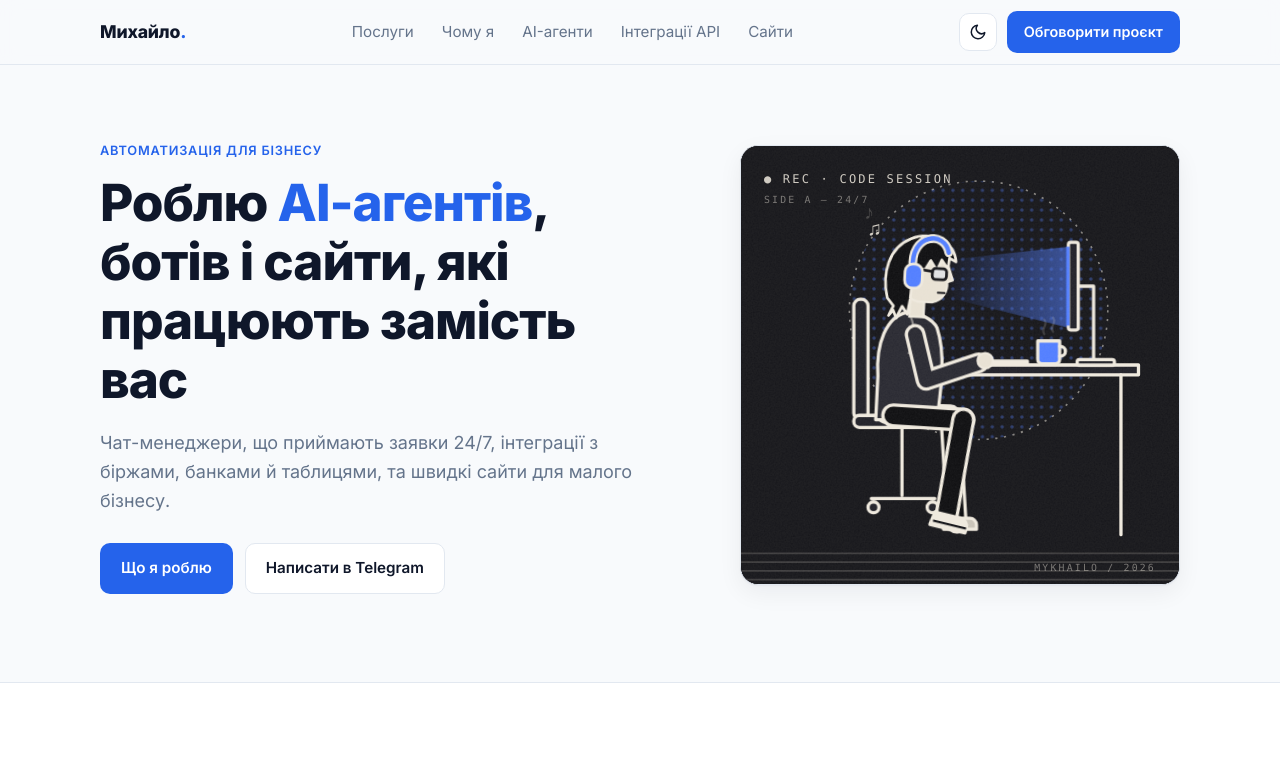
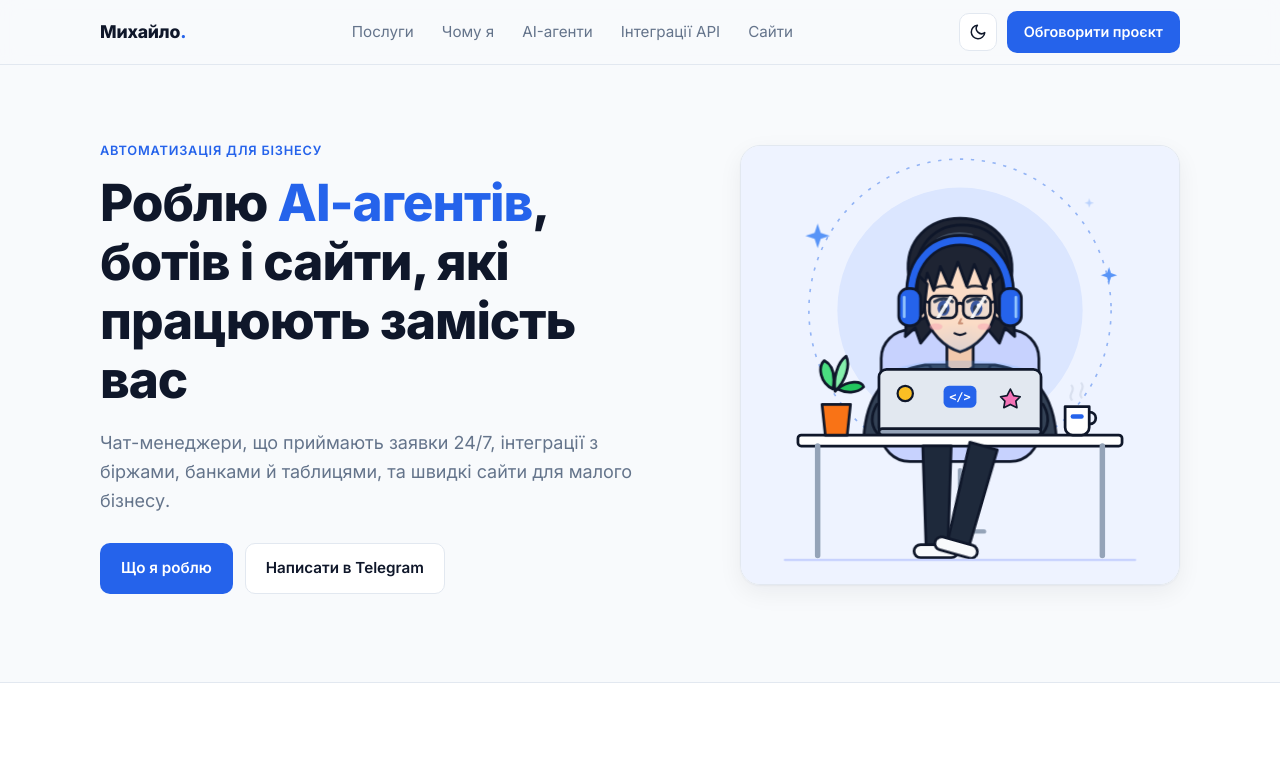
Before and after one commit to ssanqk/lendingportfolio, a plain HTML site: page index.html in a window 1280 px wide. Shown: the top 768 px of the page. Drawn offline with Linux system fonts and the light colour scheme.

Commit message:
Hero: аніме-ілюстрація — вид з-за ноутбука, під палітру й тему сайту
Co-Authored-By: Claude Opus 5.5 <noreply@anthropic.com>
Claude-Session: https://claude.ai/code/session_01QfQqG6dsXgFvdHdXqsmTkU

```diff
--- a/assets/css/style.css
+++ b/assets/css/style.css
@@ -132,46 +132,77 @@ h3 { font-size: 1.1rem; font-weight: 650; }
 .hero-stats b { display: block; font-size: 1.5rem; font-weight: 800; }
 .hero-stats span { font-size: .85rem; color: var(--muted); }
 
-/* ===== Ілюстрація в hero (постпанк-постер) ===== */
+/* ===== Ілюстрація в hero (аніме-стиль) ===== */
 .hero-art {
+  --art-bg: #eef3ff; --art-blob: #dbe6ff; --art-ring: #93b4f5;
+  --art-chair: #c7d2fe; --art-desk: #ffffff; --art-desk-leg: #94a3b8; --art-floor: #c7d2fe;
   max-width: 440px; width: 100%; margin-left: auto;
-  border-radius: 18px; overflow: hidden; box-shadow: var(--shadow);
-  border: 1px solid var(--border); background: #131317;
+  border-radius: 20px; overflow: hidden; box-shadow: var(--shadow);
+  border: 1px solid var(--border);
+}
+:root[data-theme="dark"] .hero-art {
+  --art-bg: #0f1a30; --art-blob: #1a2d52; --art-ring: #2c4a85;
+  --art-chair: #24375e; --art-desk: #cbd5e1; --art-desk-leg: #475569; --art-floor: #24375e;
+}
+@media (prefers-color-scheme: dark) {
+  :root:not([data-theme="light"]) .hero-art {
+    --art-bg: #0f1a30; --art-blob: #1a2d52; --art-ring: #2c4a85;
+    --art-chair: #24375e; --art-desk: #cbd5e1; --art-desk-leg: #475569; --art-floor: #24375e;
+  }
 }
 .hero-art svg { display: block; width: 100%; height: auto; }
-.hero-art svg * { transform-box: view-box; }
+.hero-art .a-bg { fill: var(--art-bg); }
+.hero-art .a-blob { fill: var(--art-blob); }
+.hero-art .a-ring { stroke: var(--art-ring); }
+.hero-art .a-chair { fill: var(--art-chair); stroke: #0f172a; stroke-width: 2.5; }
+.hero-art .a-desk { fill: var(--art-desk); }
+.hero-art .a-desk-leg { stroke: var(--art-desk-leg); }
+.hero-art .a-floor { stroke: var(--art-floor); }
 
-/* Голова качається в ритм */
-.art-head { transform-origin: 205px 150px; animation: bob 1.1s ease-in-out infinite; }
-@keyframes bob { 0%, 100% { transform: rotate(0deg); } 50% { transform: rotate(3deg); } }
+/* Кліпає очима */
+.art-eye { transform-box: fill-box; transform-origin: center; animation: blink 4.6s infinite; }
+@keyframes blink { 0%, 93%, 100% { transform: scaleY(1); } 95.5% { transform: scaleY(.1); } }
+
+/* Відблиск на окулярах */
+.art-glare { animation: glare 6s ease-in-out infinite; }
+@keyframes glare { 0%, 70%, 100% { opacity: .25; } 80% { opacity: .95; } }
+
+/* Іноді задумливо нахиляє голову */
+.art-head { transform-box: view-box; transform-origin: 200px 196px; animation: think 9s ease-in-out infinite; }
+@keyframes think { 0%, 62%, 100% { transform: rotate(0deg); } 68%, 84% { transform: rotate(-4deg); } }
+
+/* Друкує */
+.art-arms { animation: type 3.2s infinite; }
+@keyframes type {
+  0%, 100% { transform: translateY(0); }
+  5% { transform: translateY(1.5px); } 10% { transform: translateY(0); }
+  15% { transform: translateY(1.5px); } 20% { transform: translateY(0); }
+  25% { transform: translateY(1.5px); } 30% { transform: translateY(0); }
+  40% { transform: translateY(1.5px); } 45% { transform: translateY(0); }
+}
 
 /* Нога час від часу чухає іншу ногу */
-.art-leg { transform-origin: 248px 250px; animation: scratch 8s ease-in-out infinite; }
+.art-leg { transform-box: view-box; transform-origin: 221px 276px; animation: scratch 8s ease-in-out infinite; }
 @keyframes scratch {
   0%, 58%   { transform: rotate(0deg); }
-  62%       { transform: rotate(14deg); }
-  65%       { transform: rotate(9deg); }
-  68%       { transform: rotate(15deg); }
-  71%       { transform: rotate(9deg); }
-  74%       { transform: rotate(15deg); }
-  77%       { transform: rotate(9deg); }
+  62%       { transform: rotate(16deg); }
+  65%       { transform: rotate(11deg); }
+  68%       { transform: rotate(17deg); }
+  71%       { transform: rotate(11deg); }
+  74%       { transform: rotate(17deg); }
+  77%       { transform: rotate(11deg); }
   82%, 100% { transform: rotate(0deg); }
 }
 
-/* Ноти вилітають з навушників */
-.art-note { opacity: 0; animation: note 3s ease-out infinite; }
-.art-note.n2 { animation-delay: 1.5s; }
-@keyframes note {
-  0%   { opacity: 0; transform: translate(0, 0); }
-  20%  { opacity: .9; }
-  100% { opacity: 0; transform: translate(-22px, -40px); }
-}
-
-/* Пара над чашкою і мерехтіння монітора */
+/* Пара, світіння екрана, зірочки */
 .art-steam { animation: steam 2.4s ease-in-out infinite; }
-@keyframes steam { 0%, 100% { opacity: .15; transform: translateY(2px); } 50% { opacity: .6; transform: translateY(-3px); } }
-.art-glow { animation: flicker 4s steps(1) infinite; }
-@keyframes flicker { 0%, 100% { opacity: 1; } 47% { opacity: .75; } 49% { opacity: 1; } 83% { opacity: .85; } }
+@keyframes steam { 0%, 100% { opacity: .2; transform: translateY(2px); } 50% { opacity: .8; transform: translateY(-3px); } }
+.art-screen { animation: screen 3s ease-in-out infinite; }
+@keyframes screen { 0%, 100% { opacity: .14; } 50% { opacity: .24; } }
+.art-spark path { transform-box: fill-box; transform-origin: center; animation: twinkle 3s ease-in-out infinite; }
+.art-spark .s2 { animation-delay: 1s; }
+.art-spark .s3 { animation-delay: 2s; }
+@keyframes twinkle { 0%, 100% { opacity: .3; transform: scale(.7); } 50% { opacity: 1; transform: scale(1); } }
 
 /* ===== Картки ===== */
 .grid-3 { display: grid; grid-template-columns: repeat(3, 1fr); gap: 20px; }
--- a/index.html
+++ b/index.html
@@ -10,7 +10,7 @@
   <link rel="preconnect" href="https://fonts.googleapis.com">
   <link rel="preconnect" href="https://fonts.gstatic.com" crossorigin>
   <link href="https://fonts.googleapis.com/css2?family=Inter:wght@400;500;600;700;800&display=swap" rel="stylesheet">
-  <link rel="stylesheet" href="assets/css/style.css?v=3">
+  <link rel="stylesheet" href="assets/css/style.css?v=4">
 </head>
 <body>
 
@@ -52,136 +52,156 @@
         </div>
       </div>
 
-      <!-- Ілюстрація: Михайло за робочим місцем (постпанк-постер). Анімації — у style.css (.art-*) -->
-      <div class="hero-art" aria-label="Ілюстрація: Михайло працює за комп'ютером у навушниках">
-        <svg viewBox="45 0 400 400" xmlns="http://www.w3.org/2000/svg" role="img">
+      <!-- Ілюстрація: Михайло за ноутбуком (аніме-стиль, вид з-за ноутбука). Кольори фону — змінні --art-* у style.css, анімації — класи .art-* -->
+      <div class="hero-art" aria-label="Ілюстрація: Михайло працює за ноутбуком у навушниках">
+        <svg viewBox="0 0 400 400" xmlns="http://www.w3.org/2000/svg" role="img">
           <defs>
-            <pattern id="dots" width="9" height="9" patternUnits="userSpaceOnUse">
-              <circle cx="4.5" cy="4.5" r="1.6" fill="#4f7cff"/>
-            </pattern>
-            <linearGradient id="glow" x1="1" y1="0" x2="0" y2="0">
-              <stop offset="0" stop-color="#4f7cff" stop-opacity=".55"/>
-              <stop offset="1" stop-color="#4f7cff" stop-opacity="0"/>
-            </linearGradient>
-            <filter id="grain">
-              <feTurbulence type="fractalNoise" baseFrequency=".9" numOctaves="2" stitchTiles="stitch"/>
-              <feColorMatrix values="0 0 0 0 1  0 0 0 0 1  0 0 0 0 1  0 0 0 .09 0"/>
-            </filter>
-            <clipPath id="moon"><circle cx="262" cy="150" r="118"/></clipPath>
+            <radialGradient id="screenGlow" cx="50%" cy="100%" r="70%">
+              <stop offset="0" stop-color="#60a5fa" stop-opacity=".2"/>
+              <stop offset="1" stop-color="#60a5fa" stop-opacity="0"/>
+            </radialGradient>
+            <clipPath id="lensL"><rect x="172" y="137" width="25" height="20" rx="6"/></clipPath>
+            <clipPath id="lensR"><rect x="203" y="137" width="25" height="20" rx="6"/></clipPath>
           </defs>
 
           <!-- Фон -->
-          <rect x="45" width="400" height="400" fill="#131317"/>
-          <g clip-path="url(#moon)" opacity=".35">
-            <rect x="140" y="30" width="250" height="240" fill="url(#dots)"/>
-          </g>
-          <circle cx="262" cy="150" r="118" fill="none" stroke="#efe9dd" stroke-width="1.5" stroke-dasharray="2 6" opacity=".5"/>
-          <g stroke="#efe9dd" stroke-width="1.5" opacity=".18">
-            <path d="M45 372h400M45 380h400M45 388h400M45 396h400"/>
+          <rect width="400" height="400" class="a-bg"/>
+          <circle cx="200" cy="150" r="112" class="a-blob"/>
+          <circle cx="200" cy="150" r="138" fill="none" class="a-ring" stroke-width="1.5" stroke-dasharray="3 7"/>
+          <g class="art-spark" fill="#3b82f6">
+            <path d="M70 70l3 9 9 3-9 3-3 9-3-9-9-3 9-3z"/>
+            <path class="s2" d="M336 110l2 6 6 2-6 2-2 6-2-6-6-2 6-2z"/>
+            <path class="s3" d="M318 46l1.5 4.5 4.5 1.5-4.5 1.5-1.5 4.5-1.5-4.5-4.5-1.5 4.5-1.5z"/>
           </g>
 
-          <!-- Підпис-постер -->
-          <g font-family="ui-monospace, 'SFMono-Regular', Menlo, monospace" fill="#efe9dd">
-            <text x="66" y="34" font-size="11" letter-spacing="2" opacity=".85">● REC · CODE SESSION</text>
-            <text x="66" y="52" font-size="9" letter-spacing="2" opacity=".45">SIDE A — 24/7</text>
-            <text x="424" y="388" font-size="9" letter-spacing="2" opacity=".45" text-anchor="end">MYKHAILO / 2026</text>
+          <!-- Крісло за спиною -->
+          <rect x="128" y="168" width="144" height="120" rx="26" class="a-chair"/>
+
+          <!-- Волосся ззаду (середня довжина) -->
+          <path d="M153 118 C149 86 172 66 200 66 C228 66 251 86 247 120 L250 174 L241 166 L236 180 L226 168 L174 168 L164 180 L159 166 L150 174 Z"
+                fill="#1e2433" stroke="#0f172a" stroke-width="2.5" stroke-linejoin="round"/>
+
+          <!-- Тулуб (худі) -->
+          <path d="M112 268 C114 226 132 206 168 200 L232 200 C268 206 286 226 288 268 Z"
+                fill="#334155" stroke="#0f172a" stroke-width="2.5" stroke-linejoin="round"/>
+          <path d="M172 200 C178 218 222 218 228 200" fill="#2b3647" stroke="#0f172a" stroke-width="2.5"/>
+          <path d="M190 214 v22 M210 214 v22" stroke="#e2e8f0" stroke-width="2.5" stroke-linecap="round"/>
+
+          <!-- Руки (друкують, ховаються за ноутбуком) -->
+          <g class="art-arms" fill="#334155" stroke="#0f172a" stroke-width="2.5" stroke-linejoin="round">
+            <path d="M124 236 C116 250 120 262 132 268 L162 268 C150 256 142 246 138 232 Z"/>
+            <path d="M276 236 C284 250 280 262 268 268 L238 268 C250 256 258 246 262 232 Z"/>
+          </g>
+
+          <!-- Шия -->
+          <path d="M188 176 h24 v26 c-8 6 -16 6 -24 0 z" fill="#f2c9ad" stroke="#0f172a" stroke-width="2.5"/>
+
+          <!-- Голова (іноді нахиляється — «думає») -->
+          <g class="art-head">
+            <!-- вуха -->
+            <ellipse cx="164" cy="148" rx="7" ry="10" fill="#fbdcc6" stroke="#0f172a" stroke-width="2.5"/>
+            <ellipse cx="236" cy="148" rx="7" ry="10" fill="#fbdcc6" stroke="#0f172a" stroke-width="2.5"/>
+            <!-- обличчя -->
+            <path d="M166 122 C166 96 234 96 234 122 L232 152 C229 170 214 184 200 188 C186 184 171 170 168 152 Z"
+                  fill="#fbdcc6" stroke="#0f172a" stroke-width="2.5" stroke-linejoin="round"/>
+            <!-- світло від екрана на обличчі -->
+            <path d="M168 150 C171 170 186 184 200 188 C214 184 229 170 232 150 Z" fill="url(#screenGlow)"/>
+            <!-- рум'янець -->
+            <ellipse cx="178" cy="165" rx="6" ry="3" fill="#f9a8b4" opacity=".55"/>
+            <ellipse cx="222" cy="165" rx="6" ry="3" fill="#f9a8b4" opacity=".55"/>
+            <!-- брови -->
+            <path d="M176 130 q9 -4 17 -1 M207 129 q8 -3 17 1" fill="none" stroke="#1e2433" stroke-width="2.5" stroke-linecap="round"/>
+            <!-- очі (кліпають) -->
+            <g class="art-eye">
+              <path d="M177 142 q8 -5 16 0" fill="none" stroke="#0f172a" stroke-width="3" stroke-linecap="round"/>
+              <ellipse cx="185" cy="148" rx="5.5" ry="7" fill="#1e3a8a"/>
+              <ellipse cx="185" cy="149" rx="3" ry="4" fill="#0f172a"/>
+              <circle cx="187" cy="145.5" r="1.8" fill="#fff"/>
+            </g>
+            <g class="art-eye">
+              <path d="M207 142 q8 -5 16 0" fill="none" stroke="#0f172a" stroke-width="3" stroke-linecap="round"/>
+              <ellipse cx="215" cy="148" rx="5.5" ry="7" fill="#1e3a8a"/>
+              <ellipse cx="215" cy="149" rx="3" ry="4" fill="#0f172a"/>
+              <circle cx="217" cy="145.5" r="1.8" fill="#fff"/>
+            </g>
+            <!-- ніс і рот -->
+            <path d="M201 158 l-2 4 h3" fill="none" stroke="#c98f74" stroke-width="1.8" stroke-linecap="round" stroke-linejoin="round"/>
+            <path d="M195 171 q5 3 10 0" fill="none" stroke="#0f172a" stroke-width="2" stroke-linecap="round"/>
+            <!-- окуляри -->
+            <g fill="none" stroke="#0f172a" stroke-width="2.5">
+              <rect x="172" y="137" width="25" height="20" rx="6" fill="#bfdbfe" fill-opacity=".18"/>
+              <rect x="203" y="137" width="25" height="20" rx="6" fill="#bfdbfe" fill-opacity=".18"/>
+              <path d="M197 145 q3 -3 6 0 M172 143 l-7 -2 M228 143 l7 -2"/>
+            </g>
+            <!-- відблиск на скельцях -->
+            <g class="art-glare" stroke="#fff" stroke-width="3" stroke-linecap="round" opacity=".85">
+              <path clip-path="url(#lensL)" d="M178 160 L194 134"/>
+              <path clip-path="url(#lensR)" d="M209 160 L225 134"/>
+            </g>
+            <!-- чубчик і бічні пасма -->
+            <path d="M160 140 C152 96 174 72 202 72 C232 72 252 96 242 140 L237 124 L233 134 L228 112 L222 130 L213 108 L206 128 L198 106 L190 128 L182 110 L176 132 L170 116 L166 138 Z"
+                  fill="#1e2433" stroke="#0f172a" stroke-width="2.5" stroke-linejoin="round"/>
+            <path d="M180 86 q14 -8 30 -4" fill="none" stroke="#475569" stroke-width="4" stroke-linecap="round" opacity=".8"/>
+            <path d="M162 118 L158 160 L167 151 L170 126 Z M238 118 L242 160 L233 151 L230 126 Z"
+                  fill="#1e2433" stroke="#0f172a" stroke-width="2.5" stroke-linejoin="round"/>
+            <!-- навушники -->
+            <path d="M156 146 C146 66 254 66 244 146" fill="none" stroke="#0f172a" stroke-width="11" stroke-linecap="round"/>
+            <path d="M156 146 C146 66 254 66 244 146" fill="none" stroke="#2563eb" stroke-width="6" stroke-linecap="round"/>
+            <rect x="144" y="130" width="20" height="34" rx="9" fill="#2563eb" stroke="#0f172a" stroke-width="2.5"/>
+            <rect x="236" y="130" width="20" height="34" rx="9" fill="#2563eb" stroke="#0f172a" stroke-width="2.5"/>
+            <path d="M149 138 v18 M251 138 v18" stroke="#93c5fd" stroke-width="2.5" stroke-linecap="round"/>
+          </g>
+
+          <!-- Світіння екрана над кришкою -->
+          <ellipse cx="200" cy="212" rx="70" ry="16" fill="#60a5fa" opacity=".18" class="art-screen"/>
+
+          <!-- Ноутбук (задня кришка) -->
+          <g stroke="#0f172a" stroke-width="2.5" stroke-linejoin="round">
+            <rect x="126" y="204" width="148" height="60" rx="7" fill="#e2e8f0"/>
+            <rect x="126" y="258" width="148" height="6" rx="3" fill="#94a3b8"/>
+          </g>
+          <!-- наліпки на кришці -->
+          <g>
+            <rect x="185" y="219" width="30" height="20" rx="5" fill="#2563eb"/>
+            <text x="200" y="233" text-anchor="middle" font-family="ui-monospace, Menlo, monospace" font-size="11" font-weight="700" fill="#fff">&lt;/&gt;</text>
+            <circle cx="150" cy="226" r="7" fill="#fbbf24" stroke="#0f172a" stroke-width="2"/>
+            <path d="M246 222 l3 6 6 1 -4 4 1 6 -6 -3 -6 3 1 -6 -4 -4 6 -1 z" fill="#f472b6" stroke="#0f172a" stroke-width="1.5" stroke-linejoin="round"/>
           </g>
 
           <!-- Стіл -->
-          <g stroke="#efe9dd" stroke-width="3" stroke-linejoin="round" stroke-linecap="round">
-            <rect x="248" y="200" width="160" height="9" fill="#1e1e25"/>
-            <path d="M392 209v146" fill="none"/>
+          <rect x="52" y="264" width="296" height="10" rx="3" class="a-desk" stroke="#0f172a" stroke-width="2.5"/>
+          <path d="M70 274 v100 M330 274 v100" class="a-desk-leg" stroke-width="5" stroke-linecap="round"/>
+
+          <!-- Чашка з парою -->
+          <g stroke="#0f172a" stroke-width="2.5" stroke-linejoin="round">
+            <path d="M296 238 h22 v19 a7 7 0 0 1 -7 7 h-8 a7 7 0 0 1 -7 -7 z" fill="#fff"/>
+            <path d="M318 243 c8 0 8 11 0 11" fill="none"/>
+            <rect x="301" y="245" width="12" height="4" rx="2" fill="#2563eb" stroke="none"/>
           </g>
-          <!-- Світіння від монітора -->
-          <path class="art-glow" d="M344 92 L344 166 L232 138 L232 104 Z" fill="url(#glow)"/>
-          <!-- Монітор (збоку) -->
-          <g stroke="#efe9dd" stroke-width="3" stroke-linejoin="round" fill="#1e1e25">
-            <rect x="344" y="88" width="9" height="80" rx="2"/>
-            <path d="M353 128 h14 v70" fill="none"/>
-            <rect x="352" y="195" width="34" height="5" rx="2"/>
+          <g class="art-steam" stroke="#94a3b8" stroke-width="2" fill="none" stroke-linecap="round">
+            <path d="M302 230 c-4 -5 4 -8 0 -13"/><path d="M311 228 c-4 -5 4 -8 0 -13"/>
           </g>
-          <rect x="342" y="92" width="3" height="72" fill="#4f7cff"/>
-          <!-- Клавіатура -->
-          <rect x="262" y="195" width="46" height="5" rx="1.5" fill="#efe9dd"/>
-          <!-- Чашка з парою -->
-          <g stroke="#efe9dd" stroke-width="3" stroke-linejoin="round" stroke-linecap="round">
-            <path d="M316 178h20v17a4 4 0 0 1-4 4h-12a4 4 0 0 1-4-4z" fill="#4f7cff"/>
-            <path d="M336 183c7 0 7 9 0 9" fill="none"/>
-          </g>
-          <g class="art-steam" stroke="#efe9dd" stroke-width="2" fill="none" stroke-linecap="round" opacity=".6">
-            <path d="M322 170c-4-5 4-8 0-13"/>
-            <path d="M330 168c-4-5 4-8 0-13"/>
+          <!-- Рослинка -->
+          <g stroke="#0f172a" stroke-width="2.5" stroke-linejoin="round">
+            <path d="M84 222 c-12 -6 -14 -20 -8 -26 c8 4 10 14 8 26 z" fill="#4ade80"/>
+            <path d="M88 222 c10 -8 22 -8 24 -2 c-6 6 -16 6 -24 2 z" fill="#22c55e"/>
+            <path d="M86 224 c-2 -12 2 -26 10 -32 c4 8 0 22 -10 32 z" fill="#86efac"/>
+            <path d="M74 236 h26 l-3 28 h-20 z" fill="#f97316"/>
           </g>
 
-          <!-- Крісло -->
-          <g stroke="#efe9dd" stroke-width="3" stroke-linejoin="round" stroke-linecap="round" fill="#1e1e25">
-            <rect x="148" y="140" width="13" height="110" rx="6"/>
-            <rect x="148" y="246" width="92" height="11" rx="5"/>
-            <path d="M192 257v62M164 322h58" fill="none"/>
-            <circle cx="166" cy="330" r="5"/><circle cx="220" cy="330" r="5"/>
+          <!-- Ноги під столом -->
+          <g stroke="#0f172a" stroke-width="2.5" stroke-linejoin="round">
+            <path d="M200 296 v46 M178 352 h44" class="a-desk-leg" stroke-width="4" stroke-linecap="round" fill="none"/>
+            <!-- ліва нога (її чухаємо) -->
+            <path d="M166 274 h26 l-3 92 h-20 z" fill="#1e293b"/>
+            <path d="M164 364 h28 a6 6 0 0 1 0 12 h-28 a6 6 0 0 1 0 -12 z" fill="#f8fafc"/>
           </g>
-
-          <!-- Дальня нога (її чухаємо) -->
-          <g stroke="#efe9dd" stroke-width="3" stroke-linejoin="round" stroke-linecap="round">
-            <path d="M178 244 L236 246 L242 344" fill="none" stroke="#efe9dd" stroke-width="20"/>
-            <path d="M178 244 L236 246 L242 344" fill="none" stroke="#08080a" stroke-width="14"/>
-            <path d="M232 340 h22 a6 6 0 0 1 6 6 v4 h-30 z" fill="#c9c3b7"/>
+          <!-- права нога — час від часу чухає ліву -->
+          <g class="art-leg" stroke="#0f172a" stroke-width="2.5" stroke-linejoin="round">
+            <path d="M208 274 h26 l-1 92 h-20 z" fill="#1e293b"/>
+            <path d="M208 364 h28 a6 6 0 0 1 0 12 h-28 a6 6 0 0 1 0 -12 z" fill="#f8fafc"/>
           </g>
-
-          <!-- Тулуб (худі) -->
-          <path d="M196 152 C178 156 168 180 170 210 L168 250 L224 250 C228 220 232 190 224 166 C220 158 208 152 196 152 Z"
-                fill="#26262e" stroke="#efe9dd" stroke-width="3" stroke-linejoin="round"/>
-          <path d="M200 156 c4 10 4 22 -2 34" fill="none" stroke="#efe9dd" stroke-width="2" opacity=".5"/>
-
-          <!-- Ближня нога: стегно + гомілка, що чухає -->
-          <g stroke-linejoin="round" stroke-linecap="round">
-            <path d="M184 246 L248 250" fill="none" stroke="#efe9dd" stroke-width="22"/>
-            <path d="M184 246 L248 250" fill="none" stroke="#0b0b0d" stroke-width="16"/>
-          </g>
-          <g class="art-leg">
-            <g stroke-linejoin="round" stroke-linecap="round">
-              <path d="M248 250 L254 340" fill="none" stroke="#efe9dd" stroke-width="22"/>
-              <path d="M248 250 L254 340" fill="none" stroke="#0b0b0d" stroke-width="16"/>
-            </g>
-            <path d="M243 338 h24 a7 7 0 0 1 7 7 v5 h-33 z" fill="#efe9dd" stroke="#efe9dd" stroke-width="3" stroke-linejoin="round"/>
-            <path d="M243 346 h31" stroke="#131317" stroke-width="2"/>
-          </g>
-
-          <!-- Рука до клавіатури -->
-          <g stroke-linecap="round" stroke-linejoin="round" fill="none">
-            <path d="M204 172 L214 214 L262 198" stroke="#efe9dd" stroke-width="19"/>
-            <path d="M204 172 L214 214 L262 198" stroke="#26262e" stroke-width="13"/>
-          </g>
-          <circle cx="268" cy="196" r="7" fill="#e8e1d3" stroke="#efe9dd" stroke-width="2"/>
-
-          <!-- Голова (качається в ритм) -->
-          <g class="art-head">
-            <!-- шия -->
-            <rect x="199" y="136" width="13" height="20" fill="#e8e1d3" stroke="#efe9dd" stroke-width="2"/>
-            <!-- обличчя в профіль -->
-            <path d="M196 98 C206 89 228 91 232 107 L237 121 L232 123 C233 131 229 140 219 142 L206 142 C196 140 188 130 188 118 C188 108 190 102 196 98 Z"
-                  fill="#e8e1d3" stroke="#efe9dd" stroke-width="2" stroke-linejoin="round"/>
-            <path d="M224 133 h6" stroke="#131317" stroke-width="2" stroke-linecap="round"/>
-            <!-- волосся середньої довжини, кудлате -->
-            <path d="M180 156 L184 147 L178 140 C172 118 177 94 197 85 C214 77 237 85 239 104 L233 101 L232 111 L226 103 L222 113 L216 104 L211 113 C205 110 201 114 200 122 L199 140 L197 154 L192 147 L187 158 L184 151 Z"
-                  fill="#0b0b0d" stroke="#efe9dd" stroke-width="2.5" stroke-linejoin="round"/>
-            <!-- окуляри -->
-            <rect x="218" y="111" width="13" height="10" rx="3" fill="#cfe0ff" fill-opacity=".35" stroke="#131317" stroke-width="2.5"/>
-            <path d="M218 114 L203 112" stroke="#131317" stroke-width="2.5" stroke-linecap="round"/>
-            <!-- навушники -->
-            <path d="M200 112 C196 80 228 76 232 96" fill="none" stroke="#efe9dd" stroke-width="8" stroke-linecap="round"/>
-            <path d="M200 112 C196 80 228 76 232 96" fill="none" stroke="#4f7cff" stroke-width="4" stroke-linecap="round"/>
-            <rect x="193" y="108" width="16" height="22" rx="7" fill="#4f7cff" stroke="#efe9dd" stroke-width="2.5"/>
-          </g>
-
-          <!-- Ноти з навушників -->
-          <g fill="#efe9dd" font-family="serif" font-size="18">
-            <text class="art-note n1" x="176" y="100">♪</text>
-            <text class="art-note n2" x="166" y="92">♫</text>
-          </g>
-
-          <!-- Зерно -->
-          <rect x="45" width="400" height="400" filter="url(#grain)" pointer-events="none"/>
+          <path d="M40 378 h320" class="a-floor" stroke-width="2" stroke-linecap="round"/>
         </svg>
       </div>
     </div>
@@ -357,6 +377,6 @@
   </div>
 </footer>
 
-<script src="assets/js/main.js?v=3"></script>
+<script src="assets/js/main.js?v=4"></script>
 </body>
 </html>
```
Also changed, not shown: sites.html (+2 -2 lines).
